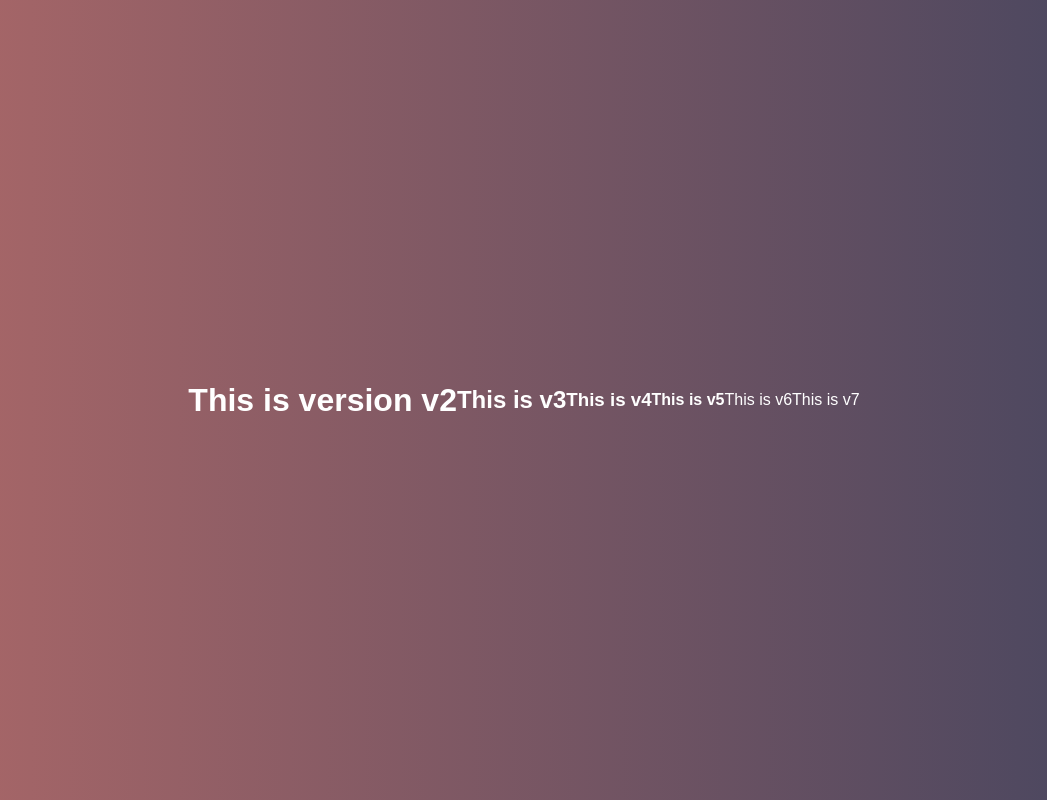
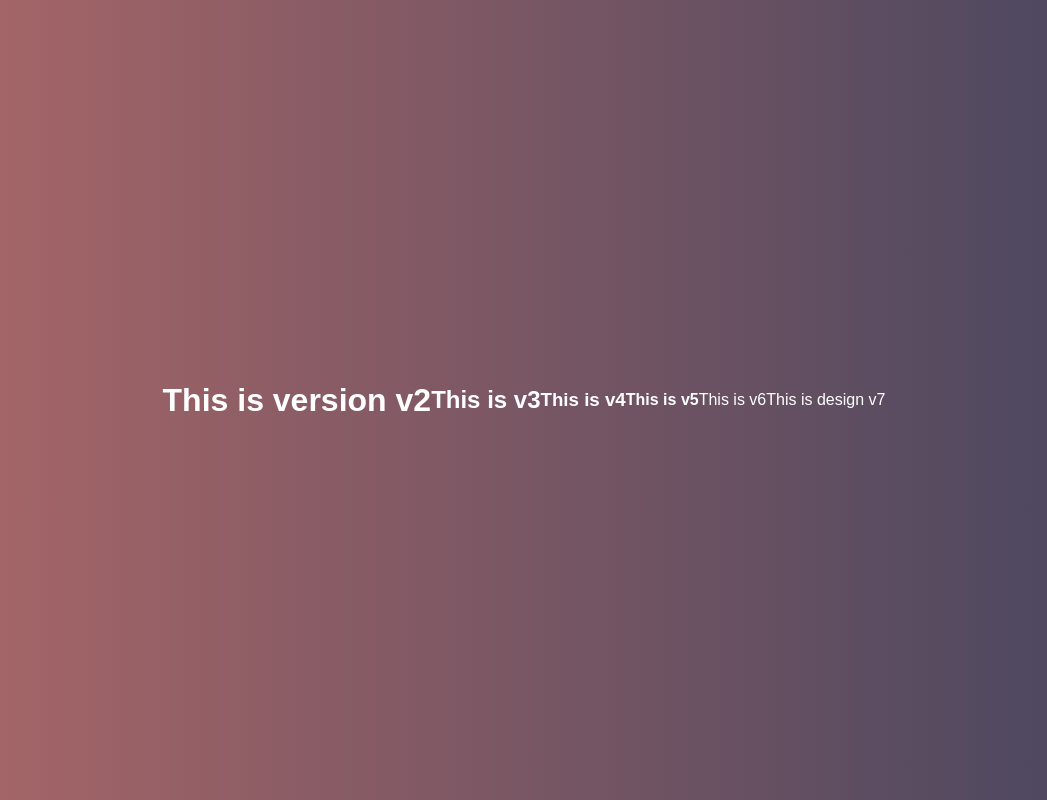
Before and after one commit to Pranamya-11/myrepo, a plain HTML site: page index.html in a window 1280 px wide. Shown: the whole page, without its empty margins (116-1163 px from the left). Drawn offline with Linux system fonts and the light colour scheme.

Commit message:
changed v7

```diff
--- a/index.html
+++ b/index.html
@@ -26,7 +26,7 @@
         This is v6
     </div>
     <p>
-        This is v7
+        This is design v7
     </p>
 </body>
 </html>
```
